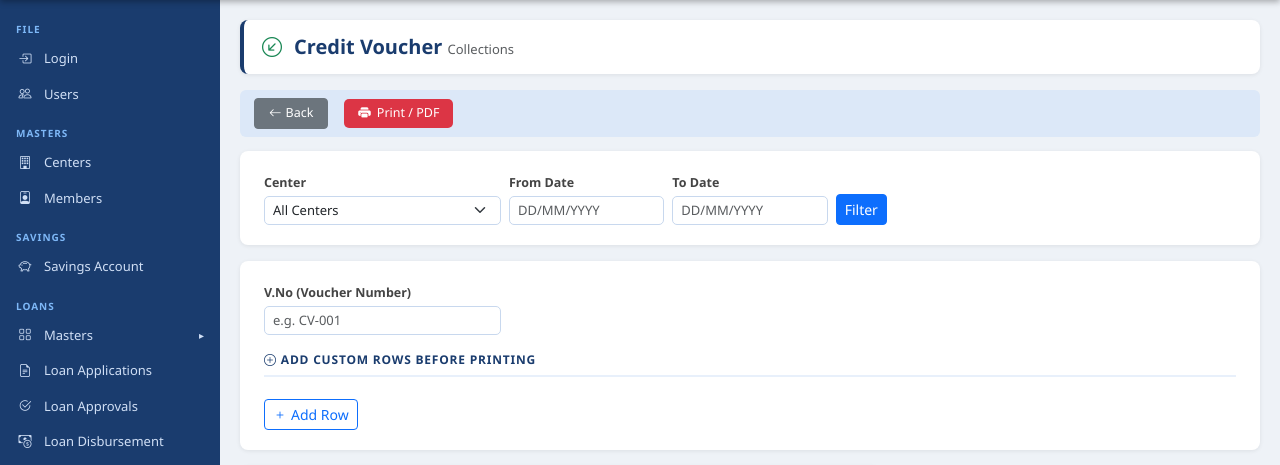
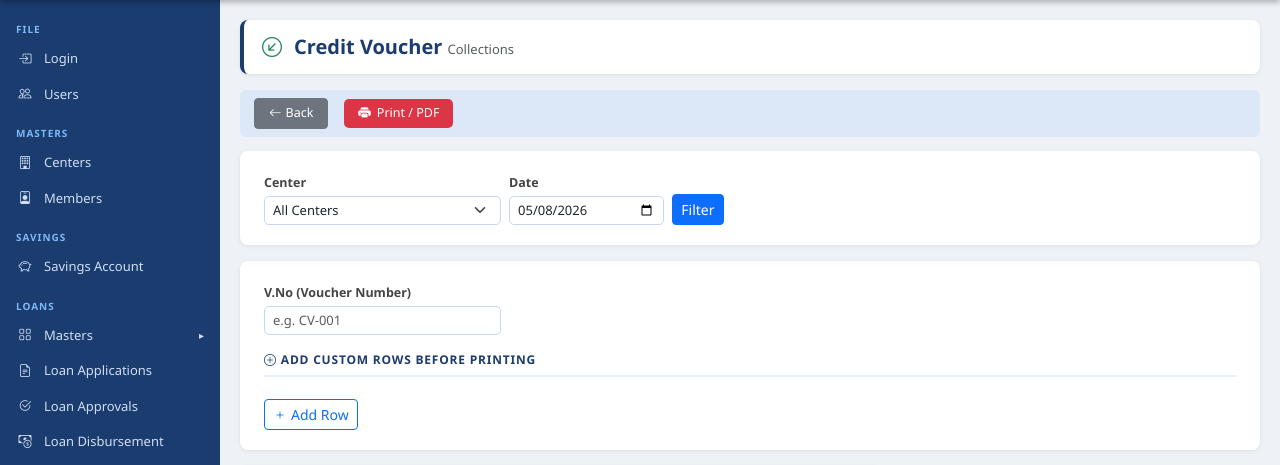
Before and after one commit to NikhithaGottipati06/Mythri-Associates-LMS, a Flask app: page /reports/voucher/credit in a window 1280 px wide. Shown: the part 48-513 px from the top of the page. Run offline with Flask 3, Linux system fonts and the light colour scheme; the visitor is signed in with stand-in values (Sample User, id 1); data comes from the database, SQL or seed files in the repository; data that the repository does not hold is empty.

Commit message:
Vouchers: single date calendar filter, both show data for selected date only
- Debit Voucher filters disbursements by exact date (type=date picker)
- Credit Voucher filters all collections/fees by exact date (type=date picker)
- Removed from/to date range; replaced with single report_date (YYYY-MM-DD)
- Date displays as DD/MM/YYYY in voucher header

Co-Authored-By: Claude Sonnet 4.6 <noreply@anthropic.com>

```diff
--- a/app.py
+++ b/app.py
@@ -2431,8 +2431,12 @@ def report_arrears_collected():
 def report_voucher_debit():
     db = get_db()
     center_filter = request.args.get('center_id', '')
-    from_date = request.args.get('from_date', '')
-    to_date = request.args.get('to_date', '')
+    report_date = request.args.get('report_date', datetime.today().strftime('%Y-%m-%d'))
+    try:
+        p = report_date.split('-')
+        report_date_display = f"{p[2]}/{p[1]}/{p[0]}"
+    except Exception:
+        report_date_display = report_date
     query = """
         SELECT ld.loan_id, ld.disbursement_no, ld.disbursement_date, ld.disbursed_amount, ld.mode,
                la.processing_fee, la.insurance_fee, la.nominee_insurance_fee, la.other_charges,
@@ -2446,73 +2450,55 @@ def report_voucher_debit():
         LEFT JOIN centers c ON la.center_id=c.id
         LEFT JOIN loan_types lt ON la.loan_type_id=lt.id
         LEFT JOIN users u ON ld.disbursed_by=u.id
-        WHERE 1=1
+        WHERE substr(ld.disbursement_date,7,4)||'-'||substr(ld.disbursement_date,4,2)||'-'||substr(ld.disbursement_date,1,2) = ?
     """
-    params = []
+    params = [report_date]
     if center_filter:
         query += " AND la.center_id=?"
         params.append(center_filter)
-    if from_date:
-        query += " AND substr(ld.disbursement_date,7,4)||'-'||substr(ld.disbursement_date,4,2)||'-'||substr(ld.disbursement_date,1,2) >= ?"
-        params.append(_to_iso(from_date))
-    if to_date:
-        query += " AND substr(ld.disbursement_date,7,4)||'-'||substr(ld.disbursement_date,4,2)||'-'||substr(ld.disbursement_date,1,2) <= ?"
-        params.append(_to_iso(to_date))
-    query += " ORDER BY ld.disbursement_date, c.center_code, m.member_code"
+    query += " ORDER BY c.center_code, m.member_code"
     records = db.execute(query, params).fetchall()
     centers = db.execute("SELECT id, center_code, center_name FROM centers WHERE active=1").fetchall()
     db.close()
     return render_template('reports/voucher_debit.html', records=records, centers=centers,
-                           center_filter=center_filter, from_date=from_date, to_date=to_date)
+                           center_filter=center_filter, report_date=report_date, report_date_display=report_date_display)
 
 @app.route('/reports/voucher/credit')
 @login_required
 def report_voucher_credit():
     db = get_db()
     center_filter = request.args.get('center_id', '')
-    from_date = request.args.get('from_date', '')
-    to_date = request.args.get('to_date', '')
+    report_date = request.args.get('report_date', datetime.today().strftime('%Y-%m-%d'))
+    try:
+        p = report_date.split('-')
+        report_date_display = f"{p[2]}/{p[1]}/{p[0]}"
+    except Exception:
+        report_date_display = report_date
 
     def _rp_sum(field):
-        q = f"SELECT COALESCE(SUM(rp.{field}),0) FROM recovery_postings rp LEFT JOIN loan_disbursements ld ON rp.disbursement_id=ld.id LEFT JOIN loan_applications la ON ld.application_id=la.id WHERE rp.installment_no > 0"
-        p = []
+        q = f"SELECT COALESCE(SUM(rp.{field}),0) FROM recovery_postings rp LEFT JOIN loan_disbursements ld ON rp.disbursement_id=ld.id LEFT JOIN loan_applications la ON ld.application_id=la.id WHERE rp.installment_no > 0 AND substr(rp.posting_date,7,4)||'-'||substr(rp.posting_date,4,2)||'-'||substr(rp.posting_date,1,2) = ?"
+        p = [report_date]
         if center_filter:
             q += " AND la.center_id=?"; p.append(center_filter)
-        if from_date:
-            q += " AND substr(rp.posting_date,7,4)||'-'||substr(rp.posting_date,4,2)||'-'||substr(rp.posting_date,1,2) >= ?"; p.append(_to_iso(from_date))
-        if to_date:
-            q += " AND substr(rp.posting_date,7,4)||'-'||substr(rp.posting_date,4,2)||'-'||substr(rp.posting_date,1,2) <= ?"; p.append(_to_iso(to_date))
         return db.execute(q, p).fetchone()[0] or 0
 
     def _disb_sum(field):
-        q = f"SELECT COALESCE(SUM(la.{field}),0) FROM loan_applications la LEFT JOIN loan_disbursements ld ON ld.application_id=la.id WHERE 1=1"
-        p = []
+        q = f"SELECT COALESCE(SUM(la.{field}),0) FROM loan_applications la LEFT JOIN loan_disbursements ld ON ld.application_id=la.id WHERE substr(ld.disbursement_date,7,4)||'-'||substr(ld.disbursement_date,4,2)||'-'||substr(ld.disbursement_date,1,2) = ?"
+        p = [report_date]
         if center_filter:
             q += " AND la.center_id=?"; p.append(center_filter)
-        if from_date:
-            q += " AND substr(ld.disbursement_date,7,4)||'-'||substr(ld.disbursement_date,4,2)||'-'||substr(ld.disbursement_date,1,2) >= ?"; p.append(_to_iso(from_date))
-        if to_date:
-            q += " AND substr(ld.disbursement_date,7,4)||'-'||substr(ld.disbursement_date,4,2)||'-'||substr(ld.disbursement_date,1,2) <= ?"; p.append(_to_iso(to_date))
         return db.execute(q, p).fetchone()[0] or 0
 
-    prepaid_q = "SELECT COALESCE(SUM(pt.amount),0) FROM prepaid_transactions pt LEFT JOIN loan_disbursements ld ON pt.disbursement_id=ld.id LEFT JOIN loan_applications la ON ld.application_id=la.id WHERE pt.is_undo=0"
-    prepaid_p = []
+    prepaid_q = "SELECT COALESCE(SUM(pt.amount),0) FROM prepaid_transactions pt LEFT JOIN loan_disbursements ld ON pt.disbursement_id=ld.id LEFT JOIN loan_applications la ON ld.application_id=la.id WHERE pt.is_undo=0 AND substr(pt.transaction_date,7,4)||'-'||substr(pt.transaction_date,4,2)||'-'||substr(pt.transaction_date,1,2) = ?"
+    prepaid_p = [report_date]
     if center_filter:
         prepaid_q += " AND la.center_id=?"; prepaid_p.append(center_filter)
-    if from_date:
-        prepaid_q += " AND substr(pt.transaction_date,7,4)||'-'||substr(pt.transaction_date,4,2)||'-'||substr(pt.transaction_date,1,2) >= ?"; prepaid_p.append(_to_iso(from_date))
-    if to_date:
-        prepaid_q += " AND substr(pt.transaction_date,7,4)||'-'||substr(pt.transaction_date,4,2)||'-'||substr(pt.transaction_date,1,2) <= ?"; prepaid_p.append(_to_iso(to_date))
     prepaid_total = db.execute(prepaid_q, prepaid_p).fetchone()[0] or 0
 
-    member_fee_q = "SELECT COALESCE(SUM(m.total_fees),0) FROM members m WHERE 1=1"
-    member_fee_p = []
+    member_fee_q = "SELECT COALESCE(SUM(m.total_fees),0) FROM members m WHERE substr(m.date_of_join,7,4)||'-'||substr(m.date_of_join,4,2)||'-'||substr(m.date_of_join,1,2) = ?"
+    member_fee_p = [report_date]
     if center_filter:
         member_fee_q += " AND m.center_id=?"; member_fee_p.append(center_filter)
-    if from_date:
-        member_fee_q += " AND substr(m.date_of_join,7,4)||'-'||substr(m.date_of_join,4,2)||'-'||substr(m.date_of_join,1,2) >= ?"; member_fee_p.append(_to_iso(from_date))
-    if to_date:
-        member_fee_q += " AND substr(m.date_of_join,7,4)||'-'||substr(m.date_of_join,4,2)||'-'||substr(m.date_of_join,1,2) <= ?"; member_fee_p.append(_to_iso(to_date))
     member_fee_total = db.execute(member_fee_q, member_fee_p).fetchone()[0] or 0
 
     totals = {
@@ -2527,7 +2513,7 @@ def report_voucher_credit():
     centers = db.execute("SELECT id, center_code, center_name FROM centers WHERE active=1").fetchall()
     db.close()
     return render_template('reports/voucher_credit.html', totals=totals, centers=centers,
-                           center_filter=center_filter, from_date=from_date, to_date=to_date)
+                           center_filter=center_filter, report_date=report_date, report_date_display=report_date_display)
 
 @app.route('/reports/glance')
 @login_required
--- a/templates/reports/voucher_credit.html
+++ b/templates/reports/voucher_credit.html
@@ -24,12 +24,8 @@
       </select>
     </div>
     <div class="col-md-2">
-      <label class="form-label">From Date</label>
-      <input type="text" name="from_date" class="form-control form-control-sm" value="{{ from_date }}" placeholder="DD/MM/YYYY">
-    </div>
-    <div class="col-md-2">
-      <label class="form-label">To Date</label>
-      <input type="text" name="to_date" class="form-control form-control-sm" value="{{ to_date }}" placeholder="DD/MM/YYYY">
+      <label class="form-label">Date</label>
+      <input type="date" name="report_date" class="form-control form-control-sm" value="{{ report_date }}">
     </div>
     <div class="col-auto"><button type="submit" class="btn btn-primary btn-sm">Filter</button></div>
   </div>
@@ -63,12 +59,7 @@
   <!-- V.No and Date row -->
   <div style="display:flex;justify-content:space-between;margin-bottom:10px;font-size:12px;">
     <span><strong>V.No:</strong> <span id="vno-display"></span></span>
-    <span><strong>Date:</strong>
-      {% if from_date and to_date %}{{ from_date }} to {{ to_date }}
-      {% elif from_date %}{{ from_date }}
-      {% elif to_date %}{{ to_date }}
-      {% else %}—{% endif %}
-    </span>
+    <span><strong>Date:</strong> {{ report_date_display }}</span>
   </div>
 
   <!-- Account / Value table -->
```
Also changed, not shown: templates/reports/voucher_debit.html (+6 -13 lines).
